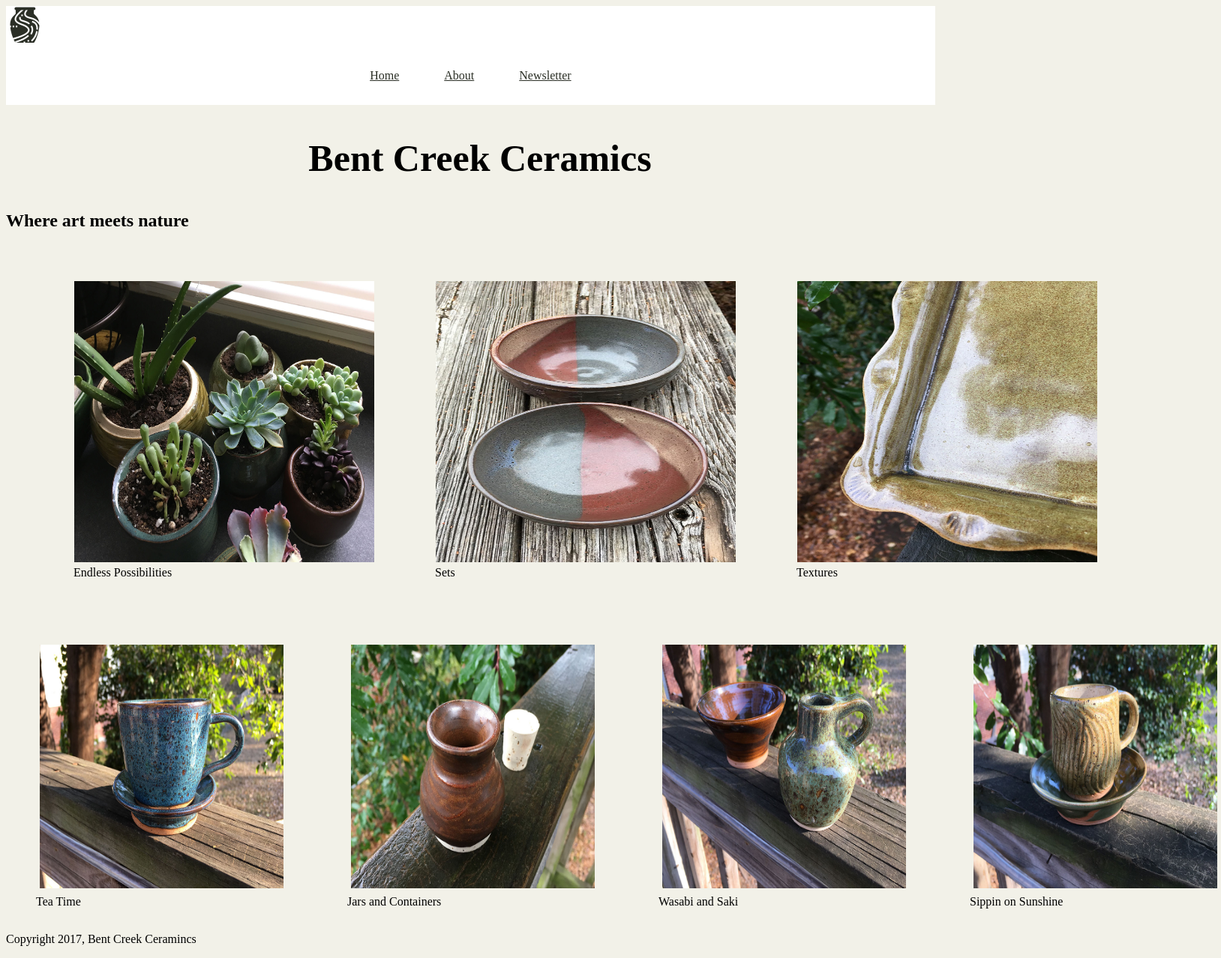
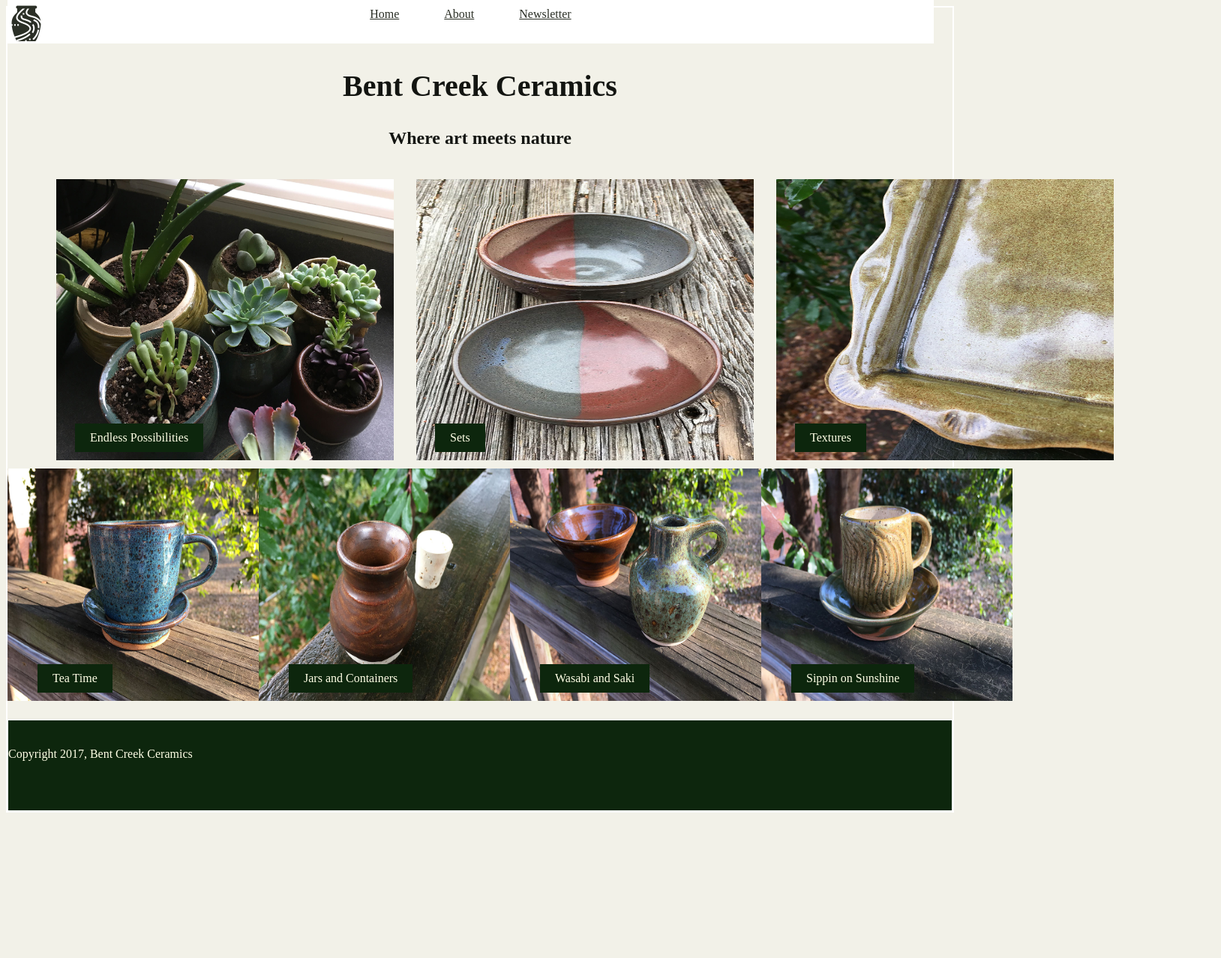
Before and after one commit to KristaBalling/week-one-project, a plain HTML site: page index.html in a window 1280 px wide. Shown: the whole page at 75% size, 1628 px wide, since content can reach past the window. After the commit the page ends 1092 px from the top, so only its background shows below. Drawn offline with Linux system fonts and the light colour scheme.

Commit message:
second draft

```diff
--- a/index.html
+++ b/index.html
@@ -1,7 +1,7 @@
 <!doctype html>
 <html>
     <head>
-        <meta charset + "UTF-8">
+        <meta charset = "UTF-8">
         <title>Bent Creek Ceramics</title>
              <link href="https://fonts.googleapis.com/css?family=Merriweather:300,300i,400,400i,700|Roboto:300,300i,400,400i" rel="stylesheet">
              <link rel="stylesheet" type="text/css" href="style.css"/>
@@ -59,6 +59,6 @@
      </main>
      </body>
      <footer>
-          <p>Copyright 2017, Bent Creek Ceramincs</p>
+          <p>Copyright 2017, Bent Creek Ceramics</p>
      </footer>
      </html>
--- a/style.css
+++ b/style.css
@@ -1,21 +1,24 @@
 #logo {
   width: 50px;
+  margin-bottom: -80px;
 }
 
 header {
   display: inline-block;
   width: 98%;
   background-color: white;
+  margin-top: -50px;
 }
 
-nav { display:inline-block;
+nav { display: block;
   display: flex;
   justify-content: center;
-
 }
-nav a{
+nav a {
 margin: 30px;
 color: #2b2f26;
+
+
 }
 
 a:visited {
@@ -24,37 +27,84 @@ a:visited {
 
 body{
   background-color: #f2f1e8;
+  border: 2px solid #ffff;
 }
 
-h1 { font-size: 50px;
+h1 {
   display: flex;
   justify-content: center;
-  color: #131511
-  font-family: helvetica;
+  color: #131511;
+  font-size: 2.5em;
+}
+
+h2 {
+  display: flex;
+  justify-content: center;
+  color: #131511;
+  font-size: 1.5em;
+
 }
 
 #pic_set1 {
   display: flex;
-  justify-content:space-between;
+  justify-content: space-around;
   margin: 50px;
 
 }
 
 #pic_set1 img {
   height: 375px;
-  width: 400px;
-  margin: 1px;
+  width: 450px;
+  margin: -25px;
 }
+
 
 #pic_set2 {
   display: flex;
   justify-content: space-between;
   flex-direction: row;
-
-  }
+}
 
 #pic_set2 img {
-  height: 325px;
-  width: 325px;
-  margin: 5px;
+  height: 310px;
+  width: 335px;
+  margin: -40px;
+  margin-top: -50px;
+margin-bottom: 5px;
 }
+
+#pic_set1 figure {
+  display: inline-block;
+  vertical-align: top;
+  position: relative;
+}
+#pic_set1 figcaption {
+  position: absolute;
+  bottom: -10px;
+  color: #ffffe6;
+  background-color: #0d260d;
+  padding: 10px 20px 10px 20px;
+}
+
+#pic_set2 figure {
+  display: inline-block;
+  vertical-align: top;
+  position: relative;
+}
+
+#pic_set2 figcaption {
+  position: absolute;
+  bottom: 20px;
+  color: #ffffe6;
+  background-color: #0d260d;
+  padding: 10px 20px 10px 20px;
+}
+
+footer {
+  display: block;
+  background-color: #0d260d;
+  height: 100px;
+  color: #ffffe6;
+  padding-top: 20px;
+  border: 1px solid #ffff;
+}
```
Also changed, not shown: about.html (+22 -0 lines), style2.css (added), 1 other file.
